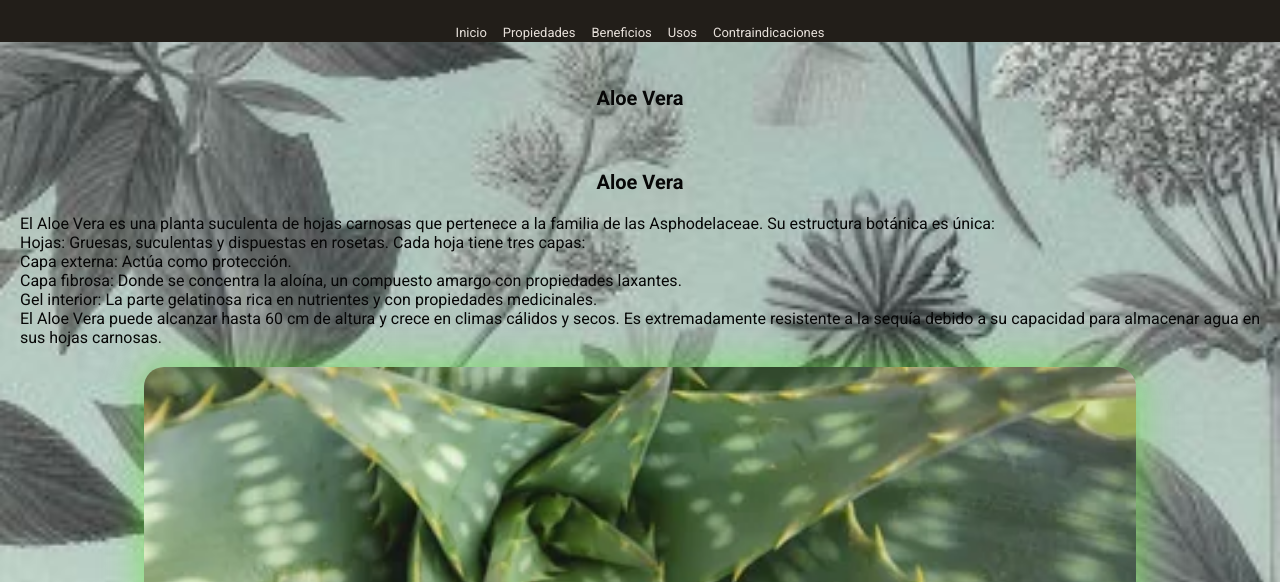
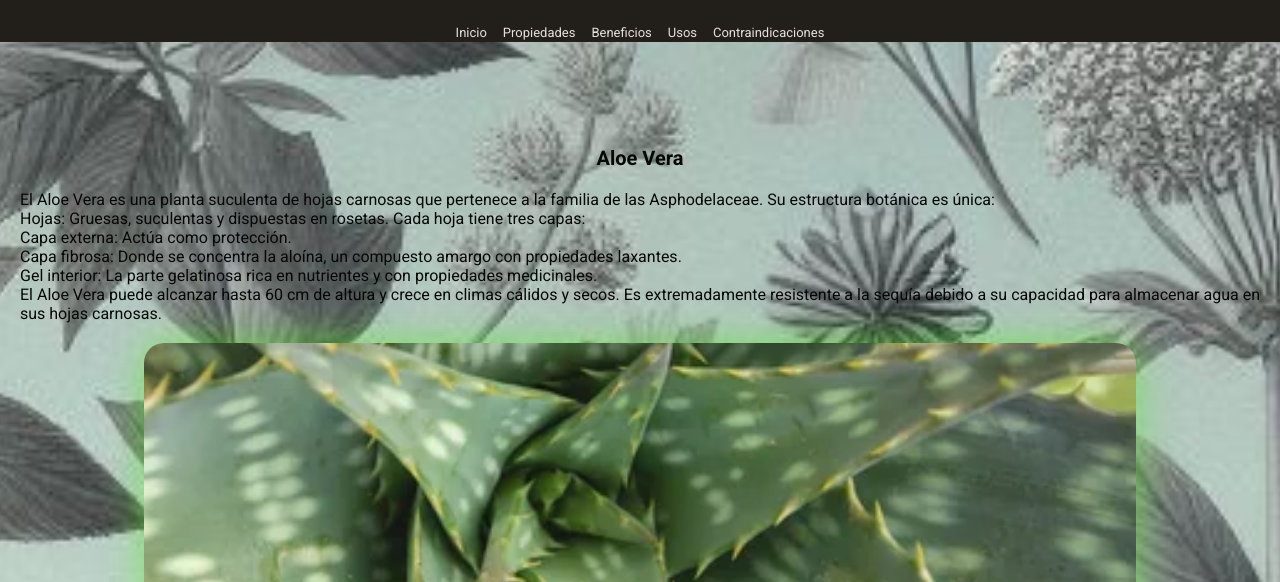
Before and after one commit to Yesikz/integradorJS-T-Tech, a plain HTML site: page pages/aloe.html in a window 1280 px wide. Shown: the part 124-706 px from the top of the page. Drawn offline with Linux system fonts and the light colour scheme.

Commit message:
detalles

```diff
--- a/pages/aloe.html
+++ b/pages/aloe.html
@@ -42,7 +42,7 @@
         </section>-->
 
         <section>
-            <h1>Aloe Vera</h1>
+            <h1></h1>
         </section>
     </main>
 
```
